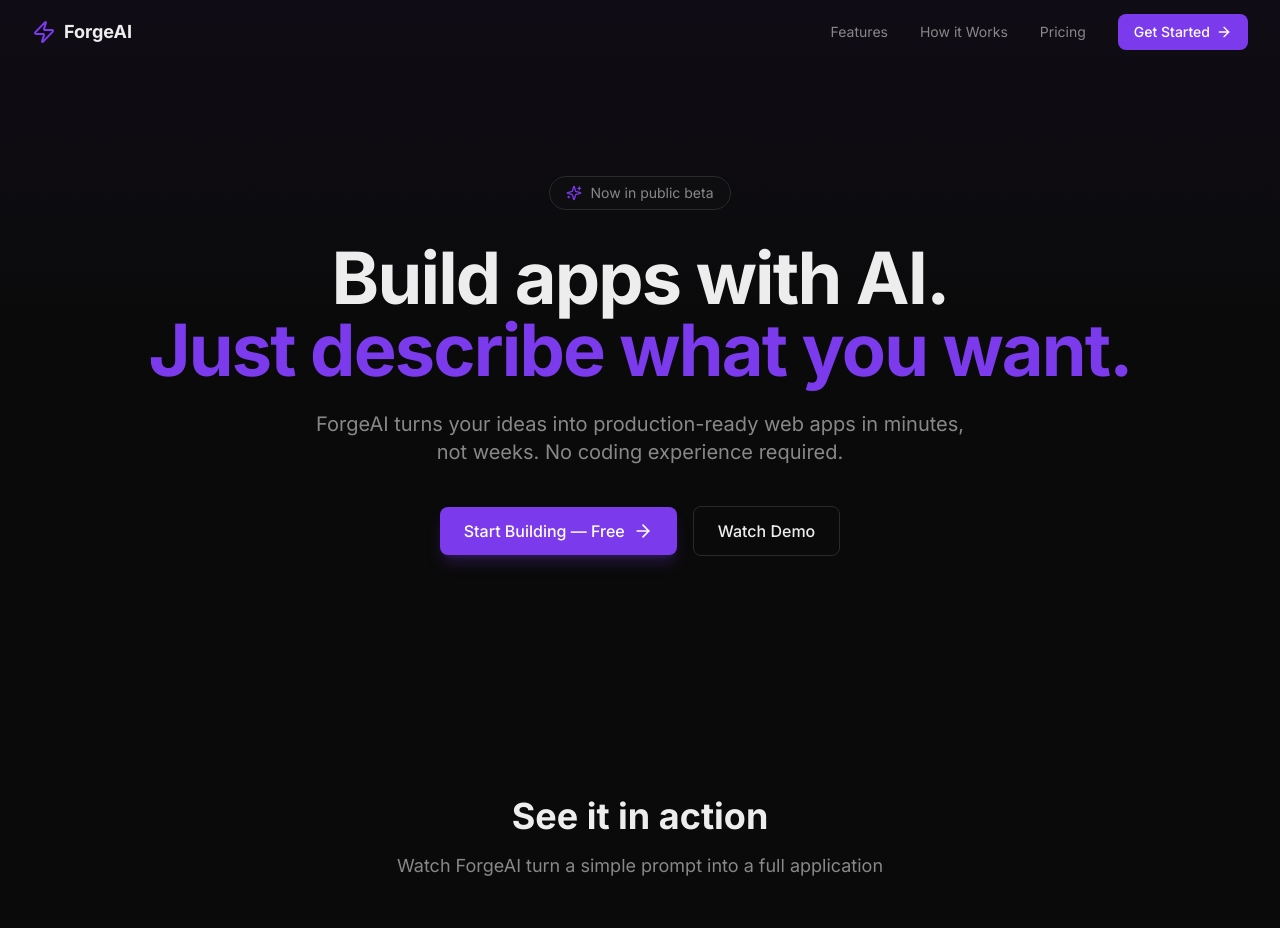
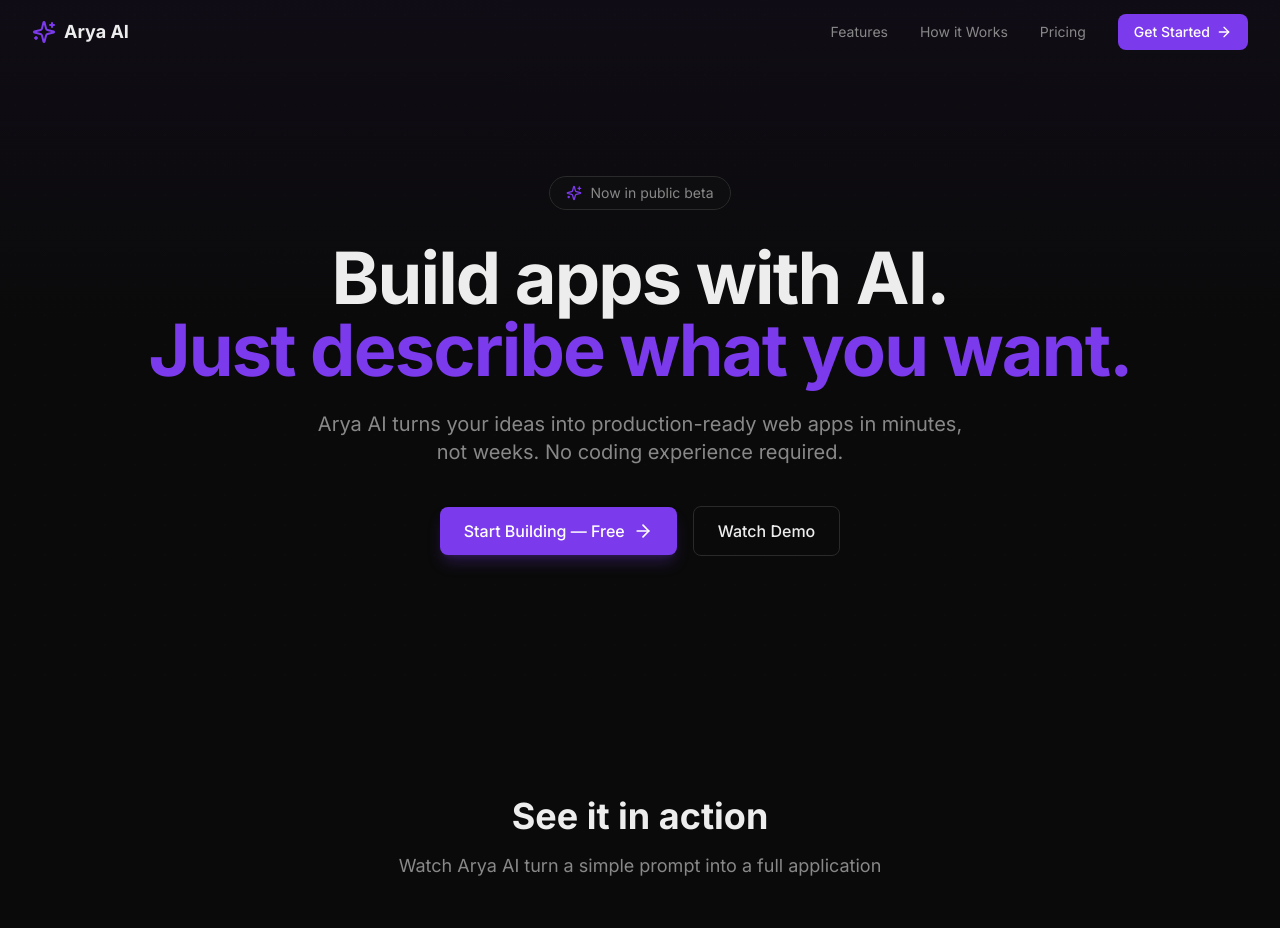
Before and after one commit to alextrevio/forgeai, a Next.js app in the folder apps/web/: page / in a window 1280 px wide. Shown: the top 928 px of the page. Built offline with nearby package versions, Linux system fonts and the light colour scheme.

Commit message:
rebrand: ForgeAI → Arya AI

```diff
--- a/apps/web/src/app/dashboard/page.tsx
+++ b/apps/web/src/app/dashboard/page.tsx
@@ -4,6 +4,7 @@
 import { useRouter } from "next/navigation";
 import {
   Zap,
+  Sparkles,
   Plus,
   FolderOpen,
   Trash2,
--- a/apps/web/src/app/dashboard/usage/page.tsx
+++ b/apps/web/src/app/dashboard/usage/page.tsx
@@ -261,7 +261,7 @@
         {/* Logo */}
         <div className="flex h-16 items-center gap-2.5 border-b border-[#2A2A2A] px-4">
           <div className="flex h-9 w-9 shrink-0 items-center justify-center rounded-lg bg-[#6d5cff]/10">
-            <Zap className="h-5 w-5 text-[#6d5cff]" />
+            <Sparkles className="h-5 w-5 text-[#6d5cff]" />
           </div>
           {!sidebarCollapsed && (
             <span className="text-lg font-bold text-white tracking-tight">
--- a/apps/web/src/app/layout.tsx
+++ b/apps/web/src/app/layout.tsx
@@ -3,7 +3,7 @@
 import "./globals.css";
 
 export const metadata: Metadata = {
-  title: "ForgeAI - AI App Builder",
+  title: "Arya AI",
   description: "Build full-stack applications with AI.",
 };
 
--- a/apps/web/src/app/login/page.tsx
+++ b/apps/web/src/app/login/page.tsx
@@ -5,6 +5,7 @@
 import Link from "next/link";
 import {
   Zap,
+  Sparkles,
   Loader2,
   Eye,
   EyeOff,
@@ -65,7 +66,7 @@
           <div className="mb-8 text-center animate-fade-in-up">
             <Link href="/" className="inline-flex items-center gap-2 mb-3">
               <div className="flex items-center justify-center w-10 h-10 rounded-xl bg-primary/10">
-                <Zap className="h-5 w-5 text-primary" />
+                <Sparkles className="h-5 w-5 text-primary" />
               </div>
               <span className="text-2xl font-bold text-foreground">
                 ForgeAI
--- a/apps/web/src/app/page.tsx
+++ b/apps/web/src/app/page.tsx
@@ -262,7 +262,7 @@
   if (isChecking) {
     return (
       <div className="flex min-h-screen items-center justify-center bg-background">
-        <Zap className="h-8 w-8 text-primary animate-pulse" />
+        <Sparkles className="h-8 w-8 text-primary animate-pulse" />
       </div>
     );
   }
@@ -281,8 +281,8 @@
         <div className="max-w-7xl mx-auto px-4 sm:px-6 lg:px-8">
           <div className="flex items-center justify-between h-16">
             <div className="flex items-center gap-2">
-              <Zap className="h-6 w-6 text-primary" />
-              <span className="text-lg font-bold">ForgeAI</span>
+              <Sparkles className="h-6 w-6 text-primary" />
+              <span className="text-lg font-bold">Arya AI</span>
             </div>
 
             {/* Desktop nav */}
@@ -384,7 +384,7 @@
           </h1>
 
           <p className="text-lg sm:text-xl text-muted-foreground max-w-2xl mx-auto mb-10 animate-fade-in-up animation-delay-400">
-            ForgeAI turns your ideas into production-ready web apps in minutes,
+            Arya AI turns your ideas into production-ready web apps in minutes,
             not weeks. No coding experience required.
           </p>
 
@@ -414,7 +414,7 @@
               See it in action
             </h2>
             <p className="text-muted-foreground text-lg">
-              Watch ForgeAI turn a simple prompt into a full application
+              Watch Arya AI turn a simple prompt into a full application
             </p>
           </div>
 
@@ -425,7 +425,7 @@
               <div className="w-3 h-3 rounded-full bg-yellow-500/70" />
               <div className="w-3 h-3 rounded-full bg-green-500/70" />
               <span className="text-xs text-muted-foreground ml-2">
-                ForgeAI Terminal
+                Arya AI Terminal
               </span>
             </div>
 
@@ -502,7 +502,7 @@
               Everything you need to build
             </h2>
             <p className="text-muted-foreground text-lg max-w-2xl mx-auto">
-              From idea to production in minutes. ForgeAI handles the heavy
+              From idea to production in minutes. Arya AI handles the heavy
               lifting so you can focus on what matters.
             </p>
           </div>
@@ -711,8 +711,8 @@
             {/* Logo & tagline */}
             <div className="col-span-2 md:col-span-1">
               <div className="flex items-center gap-2 mb-3">
-                <Zap className="h-5 w-5 text-primary" />
-                <span className="text-lg font-bold">ForgeAI</span>
+                <Sparkles className="h-5 w-5 text-primary" />
+                <span className="text-lg font-bold">Arya AI</span>
               </div>
               <p className="text-sm text-muted-foreground leading-relaxed">
                 Turn your ideas into production-ready web apps with the power of
--- a/apps/web/src/app/register/page.tsx
+++ b/apps/web/src/app/register/page.tsx
@@ -5,6 +5,7 @@
 import Link from "next/link";
 import {
   Zap,
+  Sparkles,
   Loader2,
   Eye,
   EyeOff,
@@ -77,7 +78,7 @@
           <div className="mb-8 text-center animate-fade-in-up">
             <Link href="/" className="inline-flex items-center gap-2 mb-3">
               <div className="flex items-center justify-center w-10 h-10 rounded-xl bg-primary/10">
-                <Zap className="h-5 w-5 text-primary" />
+                <Sparkles className="h-5 w-5 text-primary" />
               </div>
               <span className="text-2xl font-bold text-foreground">
                 ForgeAI
--- a/apps/web/src/app/settings/page.tsx
+++ b/apps/web/src/app/settings/page.tsx
@@ -14,6 +14,7 @@
   Eye,
   EyeOff,
   Zap,
+  Sparkles,
   Save,
 } from "lucide-react";
 import { useAuthStore } from "@/stores/auth-store";
@@ -109,7 +110,7 @@
             <ArrowLeft className="h-4 w-4" />
           </button>
           <div className="flex items-center gap-2">
-            <Zap className="h-5 w-5 text-[#6d5cff]" />
+            <Sparkles className="h-5 w-5 text-[#6d5cff]" />
             <span className="text-lg font-bold text-white">Settings</span>
           </div>
         </div>
--- a/apps/web/src/components/workspace/chat-panel.tsx
+++ b/apps/web/src/components/workspace/chat-panel.tsx
@@ -227,7 +227,7 @@
             <Zap className="h-4 w-4 text-white" />
           </div>
           <div>
-            <h1 className="text-[14px] font-semibold text-[#EDEDED] leading-tight">ForgeAI</h1>
+            <h1 className="text-[14px] font-semibold text-[#EDEDED] leading-tight">Arya AI</h1>
             <span className="text-[11px] text-[#888888]">{projectName || "Nuevo proyecto"}</span>
           </div>
         </div>
@@ -320,7 +320,7 @@
                 </div>
                 <div className="flex-1 min-w-0">
                   <div className="flex items-center gap-2 mb-1">
-                    <span className="text-[12px] font-bold text-[#EDEDED]">forgeai</span>
+                    <span className="text-[12px] font-bold text-[#EDEDED]">arya</span>
                     {msg.createdAt && <span className="text-[10px] text-[#888888]/40">{formatTime(msg.createdAt)}</span>}
                   </div>
                   <RichMessage message={msg} />
@@ -391,7 +391,7 @@
             value={input}
             onChange={(e) => setInput(e.target.value)}
             onKeyDown={handleKeyDown}
-            placeholder={isAgentRunning ? "ForgeAI está trabajando..." : "Pídele a ForgeAI que construya algo..."}
+            placeholder={isAgentRunning ? "Arya está trabajando..." : "Pídele a ForgeAI que construya algo..."}
             disabled={isAgentRunning}
             rows={1}
             className="flex-1 resize-none bg-transparent text-[13px] text-[#EDEDED] placeholder:text-[#888888]/40 outline-none disabled:opacity-40 min-h-[36px] max-h-[200px] py-1.5 px-1 leading-relaxed"
```
Also changed, not shown: apps/web/src/components/workspace/computer-panel.tsx (+10 -10 lines).
